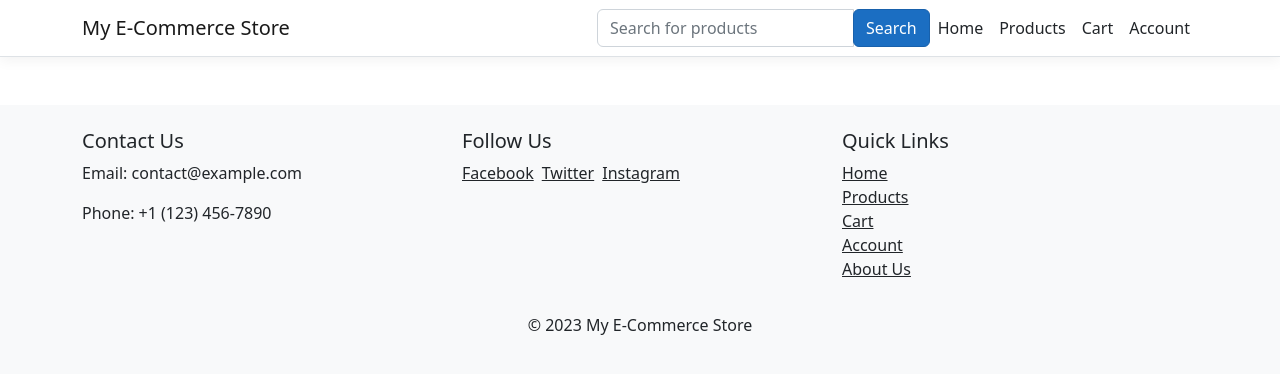
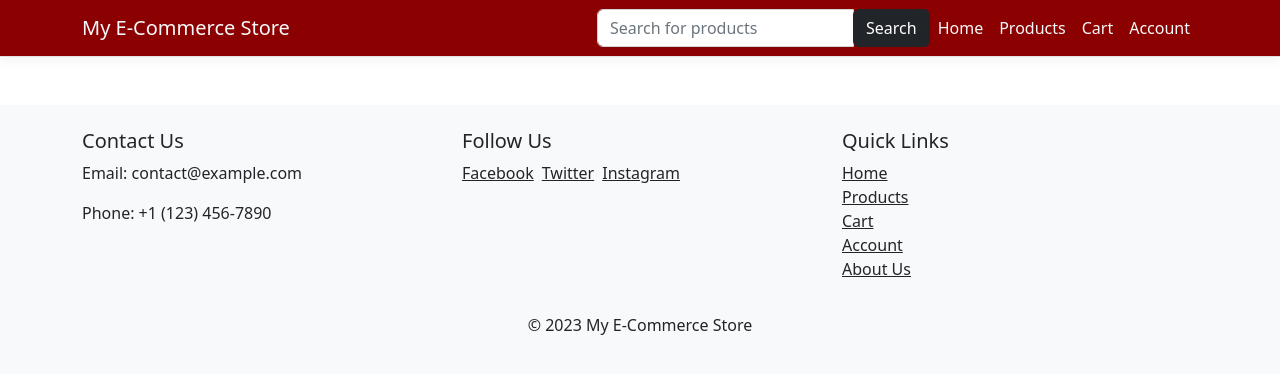
Before and after one commit to thatscringebro/TPWebWizards, a React (Create React App) app in the folder ClientApp/: page /fetch-data in a window 1280 px wide. Shown: the top 374 px of the page. Built offline with nearby package versions, Linux system fonts and the light colour scheme.

Commit message:
rajustement des images + modification de couleur de la navbar

```diff
--- a/ClientApp/src/components/Home.js
+++ b/ClientApp/src/components/Home.js
@@ -22,7 +22,7 @@ export class Home extends Component {
             <Row>
               <Col md={4}>
                 <Card>
-                  <CardImg top src={require("./images/CD/Essenger-AfterDark.png")} alt="Product 1" style={{ maxHeight: '200px', width: 'auto' }}/>
+                  <CardImg top src={require("./images/CD/Essenger-AfterDark.png")} alt="Product 1" style={{ maxHeight: '200px', width: 'auto', objectFit: 'contain' }}/>
                   <CardBody>
                     <CardTitle>Product 1</CardTitle>
                     <CardSubtitle>$19.99</CardSubtitle>
@@ -33,7 +33,7 @@ export class Home extends Component {
               </Col>
               <Col md={4}>
                 <Card>
-                  <CardImg top src={require("./images/Vinyl/Fushitsusha-1st.png")} alt="Product 2" style={{ maxHeight: '200px', width: 'auto' }} />
+                  <CardImg top src={require("./images/Vinyl/Fushitsusha-1st.png")} alt="Product 2" style={{ maxHeight: '200px', width: 'auto', objectFit: 'contain'}} />
                   <CardBody>
                     <CardTitle>Product 2</CardTitle>
                     <CardSubtitle>$24.99</CardSubtitle>
@@ -44,7 +44,7 @@ export class Home extends Component {
               </Col>
               <Col md={4}>
                 <Card>
-                  <CardImg top src={require("./images/Vinyl/MakeThemSuffer-HowToSurviveAFuneral.png")} alt="Product 3" style={{ maxHeight: '200px', width: 'auto' }}/>
+                  <CardImg top src={require("./images/Vinyl/MakeThemSuffer-HowToSurviveAFuneral.png")} alt="Product 3" style={{ maxHeight: '200px', width: 'auto', objectFit: 'contain' }}/>
                   <CardBody>
                     <CardTitle>Product 3</CardTitle>
                     <CardSubtitle>$29.99</CardSubtitle>
--- a/ClientApp/src/components/NavMenu.js
+++ b/ClientApp/src/components/NavMenu.js
@@ -34,22 +34,22 @@ export class NavMenu extends Component {
   render() {
     return (
       <header>
-        <Navbar className="navbar-expand-sm navbar-toggleable-sm ng-white border-bottom box-shadow mb-3" container light>
-          <NavbarBrand tag={Link} to="/">My E-Commerce Store</NavbarBrand>
+          <Navbar style={{ backgroundColor: 'darkred' }} className="navbar-expand-sm navbar-toggleable-sm ng-white border-bottom box-shadow mb-3" container light>
+          <NavbarBrand tag={Link} to="/" className="text-light">My E-Commerce Store</NavbarBrand>
           <NavbarToggler onClick={this.toggleNavbar} className="mr-2" />
           <Collapse className="d-sm-inline-flex flex-sm-row-reverse" isOpen={!this.state.collapsed} navbar>
             <ul className="navbar-nav flex-grow">
               <NavItem>
-                <NavLink tag={Link} className="text-dark" to="/">Home</NavLink>
+                <NavLink tag={Link} className="text-light" to="/">Home</NavLink>
               </NavItem>
               <NavItem>
-                <NavLink tag={Link} className="text-dark" to="/products">Products</NavLink>
+                <NavLink tag={Link} className="text-light" to="/products">Products</NavLink>
               </NavItem>
               <NavItem>
-                <NavLink tag={Link} className="text-dark" to="/cart">Cart</NavLink>
+                <NavLink tag={Link} className="text-light" to="/cart">Cart</NavLink>
               </NavItem>
               <NavItem>
-                <NavLink tag={Link} className="text-dark" to="/account">Account</NavLink>
+                <NavLink tag={Link} className="text-light" to="/account">Account</NavLink>
               </NavItem>
 
             </ul>
@@ -62,7 +62,7 @@ export class NavMenu extends Component {
                   onChange={this.handleSearchChange}
                 />
                 <div className="input-group-append">
-                  <Button color="primary" onClick={this.handleSearchSubmit}>
+                  <Button color="dark" onClick={this.handleSearchSubmit}>
                     Search
                   </Button>
                 </div>
```
Also changed, not shown: ClientApp/src/components/NavMenu.css (line endings or trailing spaces).
